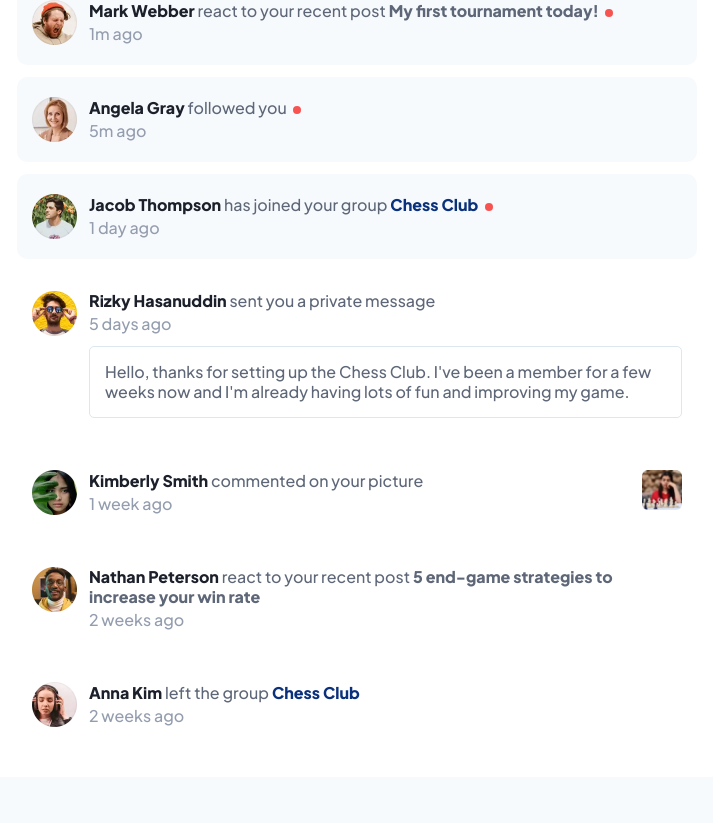
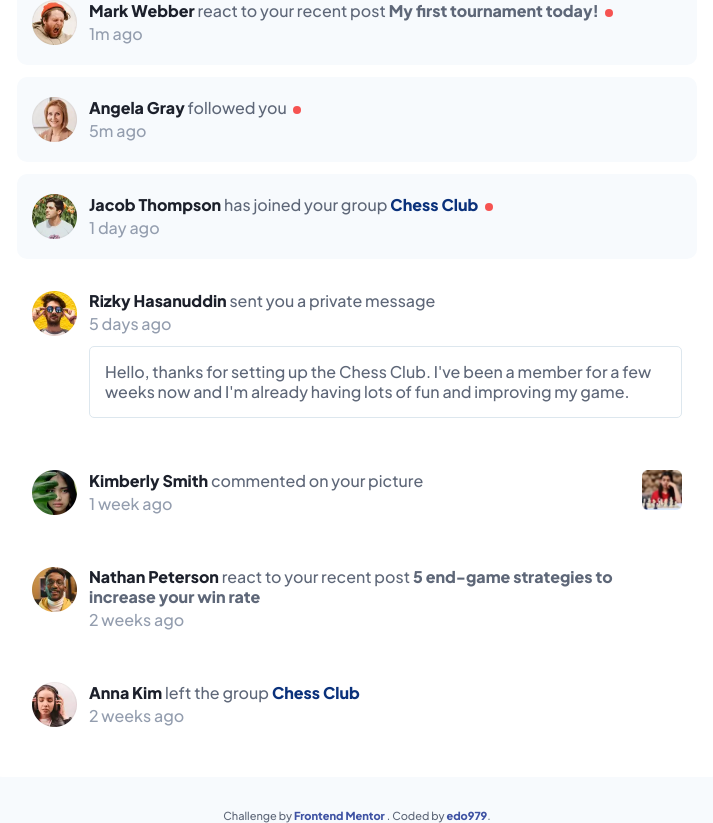
Before and after one commit to edo979/notification-page, a React (Vite) app: page / in a window 1280 px wide. Shown: the part 169-992 px from the top of the page, without its empty margins (283-996 px from the left). Before the commit the page ends 946 px from the top, so only its background shows below. Built offline with nearby package versions, Linux system fonts and the light colour scheme.

Commit message:
add readme file, edit index

```diff
--- a/index.html
+++ b/index.html
@@ -8,6 +8,15 @@
   </head>
   <body>
     <div id="root" class="main-container"></div>
+
+    <footer class="attribution">
+      Challenge by
+      <a href="https://www.frontendmentor.io?ref=challenge" target="_blank">
+        Frontend Mentor
+      </a>
+      . Coded by
+      <a href="https://www.frontendmentor.io/profile/edo979">edo979</a>.
+    </footer>
     <script type="module" src="/src/main.jsx"></script>
   </body>
 </html>
--- a/src/scss/_components.scss
+++ b/src/scss/_components.scss
@@ -101,3 +101,13 @@ body {
 .link-variant-1 {
   color: hsl(var(--clr-primary-blue));
 }
+
+.attribution {
+  margin-top: 2rem;
+  font-size: 11px;
+  text-align: center;
+
+  a {
+    color: hsl(228, 45%, 44%);
+  }
+}
```
Also changed, not shown: 1 other file (tests, documents, lock files or other folders).
